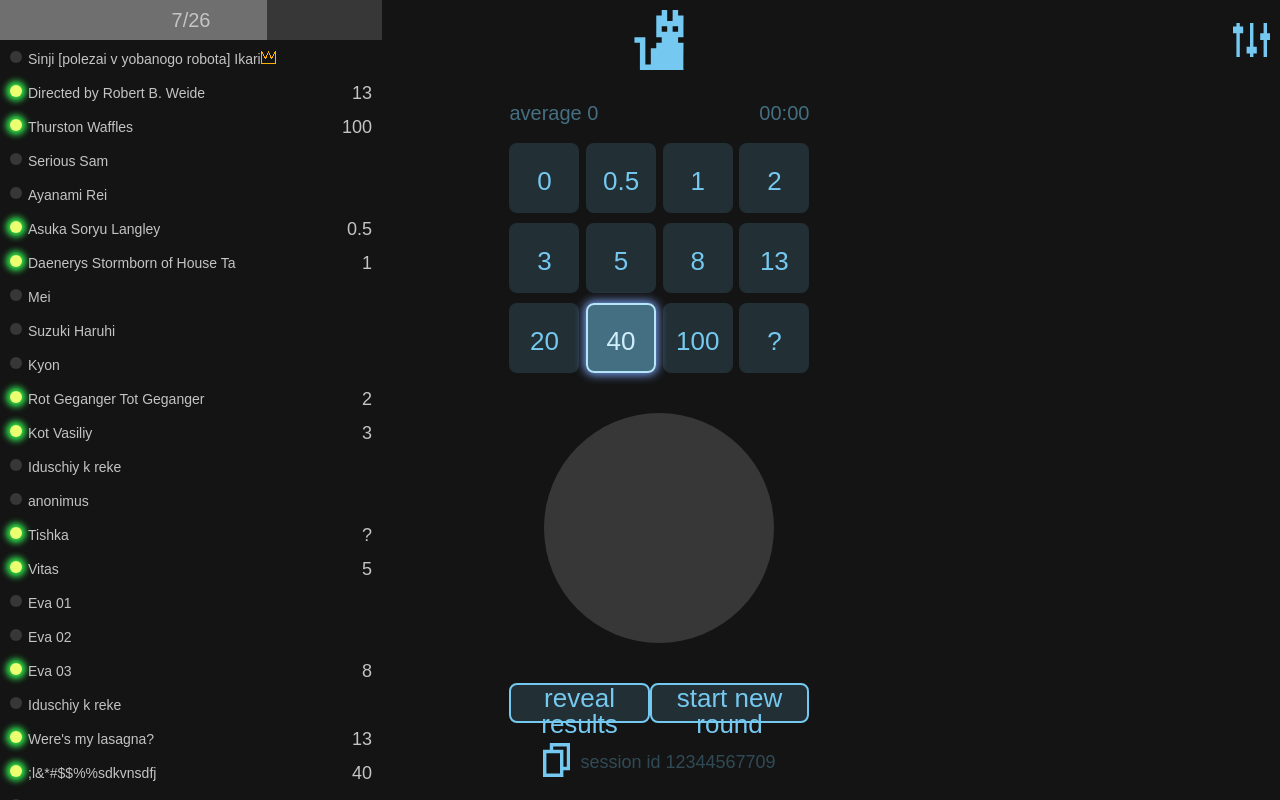
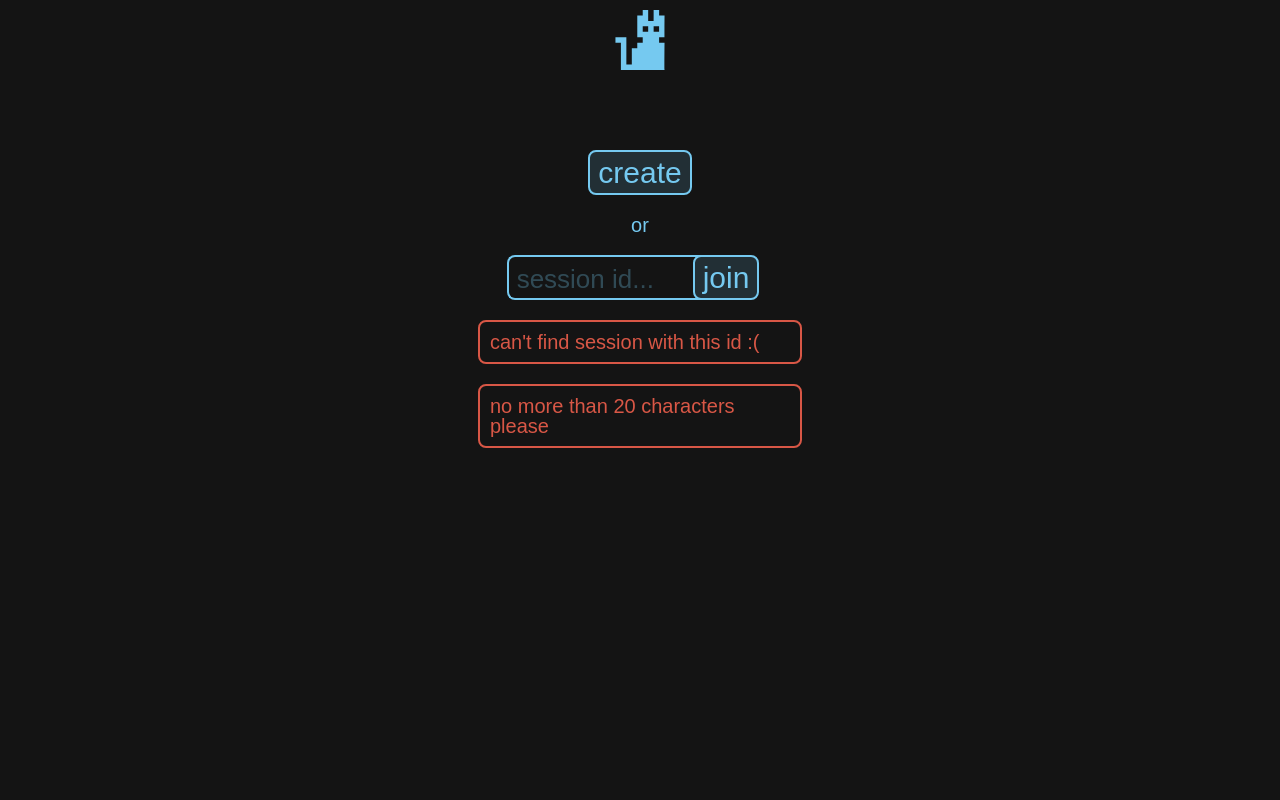
Before and after one commit to ParallelLines/planning-poker, a React (Vite) app in the folder frontend/react/: page / in a window 1280 px wide. Built offline with nearby package versions, Linux system fonts and the light colour scheme; a web font is replaced by a local one.

Commit message:
basik connection to server (without websockets yet)

```diff
--- a/frontend/react/package.json
+++ b/frontend/react/package.json
@@ -10,10 +10,12 @@
     "preview": "vite preview"
   },
   "dependencies": {
+    "axios": "^1.6.5",
     "gsap": "^3.8.0",
     "react": "^18.2.0",
     "react-dom": "^18.2.0",
-    "react-router-dom": "^6.20.0"
+    "react-router-dom": "^6.20.0",
+    "react-use-websocket": "^4.5.0"
   },
   "devDependencies": {
     "@types/react": "^18.2.37",
--- a/frontend/react/src/PockerApp.jsx
+++ b/frontend/react/src/PockerApp.jsx
@@ -1,12 +1,53 @@
-import CreateForm from './components/CreateForm'
 import Game from './components/Game'
 import Header from './components/Header'
+import { useWebSocket } from 'react-use-websocket'
+import axios from 'axios'
+import CreateForm from './components/CreateForm'
+import { useState } from 'react'
+import JoinForm from './components/JoinForm'
+
+const BACKEND_URL = 'https://romangaranin.net/pc/api'
 
 export default function PockerApp() {
+    const [sessionId, setSessionId] = useState(null)
+    const [userId, setUserId] = useState(null)
+
+    const createSession = () => {
+        const createSessionUrl = BACKEND_URL + '/sessions'
+        axios.post(createSessionUrl)
+            .then((response) => {
+                setSessionId(response.data.id)
+            })
+            .catch((error) => {
+                console.log('unfortunately error :(', error)
+            })
+    }
+
+    const createUser = (username) => {
+        const joinSessionUrl = BACKEND_URL + '/sessions/' + sessionId + '/join'
+        axios.post(joinSessionUrl, JSON.stringify({name: username}))
+            .then((response) => {
+                setUserId(response.data.id)
+                //here we setup websocket
+            })
+            .catch((error) => {
+                console.log('ERROR while joining a session', error)
+            })
+    }
+
+    let content
+    if (!sessionId) {
+        content = <CreateForm onCreate={createSession} onJoin={createUser} />
+    } else if (sessionId && !userId) {
+        content = <JoinForm onJoin={ createUser } />
+    } else {
+        content = <Game />
+    }
+
     return (
         <>
             <Header />
-            <Game />
+            {content}
         </>
     )
 }
--- a/frontend/react/src/components/CreateForm.jsx
+++ b/frontend/react/src/components/CreateForm.jsx
@@ -1,11 +1,16 @@
-export default function CreateForm() {
+export default function CreateForm({ onCreate, onJoin }) {
+
+
     return (
         <main>
+            <button className="big-btn" name="Create session" onClick={onCreate}>create</button>
+            <span>or</span>
             <div className="input-with-btn-container">
-                <input type="text" className="big-input" name="" placeholder="your name..." />
-                <button className="big-btn btn-on-input" name="">join</button>
+                <input type="text" className="big-input" name="Session ID" placeholder="session id..." />
+                <button className="big-btn btn-on-input" name="Join session">join</button>
             </div>
-            <div className="error-message">no more than 30 characters please</div>
+            <div className="error-message">can't find session with this id :(</div>
+            <div className="error-message">no more than 20 characters please</div>
         </main>
     )
 }
--- /dev/null
+++ b/frontend/react/src/components/JoinForm.jsx
@@ -0,0 +1,29 @@
+import { useState } from "react"
+
+export default function JoinForm({ onJoin }) {
+    const [username, setUsername] = useState('')
+
+    const updateUsername = (e) => {
+        setUsername(e.target.value)
+    }
+
+    const handleJoin = () => {
+        onJoin(username)
+    }
+
+    return (
+        <main>
+            <div className="input-with-btn-container">
+                <input
+                    type="text"
+                    className="big-input"
+                    name=""
+                    placeholder="your name..."
+                    onChange={updateUsername}
+                    value={username} />
+                <button className="big-btn btn-on-input" name="" onClick={handleJoin}>join</button>
+            </div>
+            <div className="error-message">no more than 30 characters please</div>
+        </main>
+    )
+}
```
Also changed, not shown: frontend/react/src/components/StartForm.jsx (deleted, +0 -14 lines), 1 other file (tests, documents, lock files or other folders).
